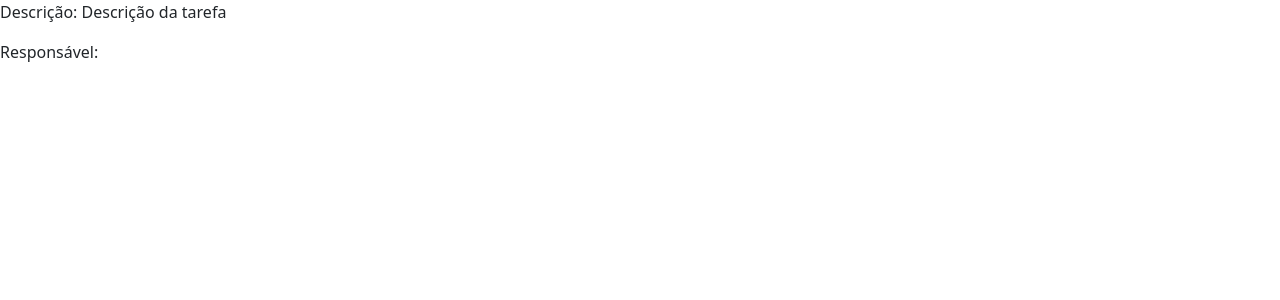
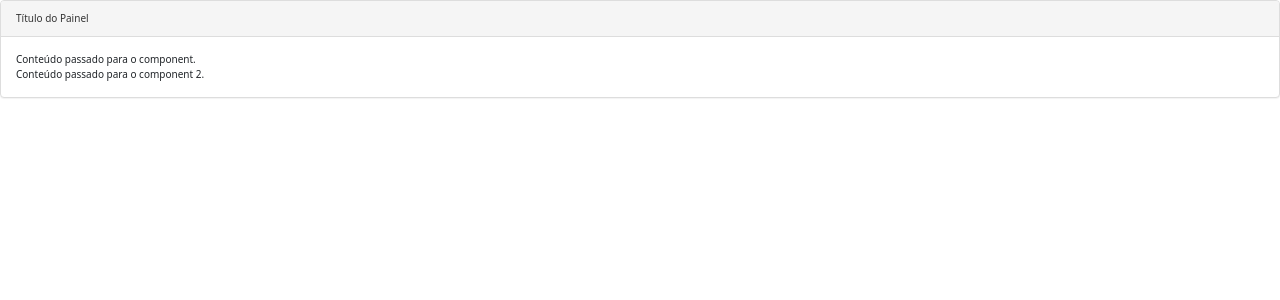
Before and after one commit to WellingtonIdeao/angular-course, an Angular app: page / in a window 1280 px wide. Shown: the top 300 px of the page. Built offline with nearby package versions, Linux system fonts and the light colour scheme.

Commit message:
ng-content similar a diretiva block do django template language

```diff
--- a/src/app/app.component.html
+++ b/src/app/app.component.html
@@ -6,5 +6,10 @@
 <app-diretiva-ngfor></app-diretiva-ngfor>
 <app-diretiva-ngswitch></app-diretiva-ngswitch>
 <app-diretiva-ngclass></app-diretiva-ngclass>
-<app-diretiva-ngstyle></app-diretiva-ngstyle>-->
-<app-operador-elvis></app-operador-elvis>
+<app-diretiva-ngstyle></app-diretiva-ngstyle>
+<app-operador-elvis></app-operador-elvis> -->
+<app-exemplo-ngcontent>
+    <div class="titulo">Título do Painel</div>
+    <div class="corpo">Conteúdo passado para o component.</div>
+    <div class="corpo">Conteúdo passado para o component 2.</div>
+</app-exemplo-ngcontent>
--- a/src/app/app.module.ts
+++ b/src/app/app.module.ts
@@ -20,6 +20,7 @@ import { DiretivaNgclassComponent } from './diretiva-ngclass/diretiva-ngclass.co
 import { DiretivaNgstyleComponent } from './diretiva-ngstyle/diretiva-ngstyle.component';
 import { FormsModule } from '@angular/forms';
 import { OperadorElvisComponent } from './operador-elvis/operador-elvis.component';
+import { ExemploNgcontentComponent } from './exemplo-ngcontent/exemplo-ngcontent.component';
 
 
 @NgModule({
@@ -37,6 +38,7 @@ import { OperadorElvisComponent } from './operador-elvis/operador-elvis.componen
     DiretivaNgclassComponent,
     DiretivaNgstyleComponent,
     OperadorElvisComponent,
+    ExemploNgcontentComponent,
   ],
   imports: [
     BrowserModule,
--- /dev/null
+++ b/src/app/exemplo-ngcontent/exemplo-ngcontent.component.html
@@ -0,0 +1,9 @@
+<div class="panel panel-default">
+    <div class="panel-heading">
+        <ng-content select=".titulo"></ng-content>
+    </div>
+    <div class="panel-body">
+        <!--outra forma de fazer select='.corpo'-->
+      <ng-content .corpo></ng-content>
+    </div>
+  </div>
--- /dev/null
+++ b/src/app/exemplo-ngcontent/exemplo-ngcontent.component.ts
@@ -0,0 +1,15 @@
+import { Component, OnInit } from '@angular/core';
+
+@Component({
+  selector: 'app-exemplo-ngcontent',
+  templateUrl: './exemplo-ngcontent.component.html',
+  styleUrls: ['./exemplo-ngcontent.component.css']
+})
+export class ExemploNgcontentComponent implements OnInit {
+
+  constructor() { }
+
+  ngOnInit(): void {
+  }
+
+}
--- a/src/index.html
+++ b/src/index.html
@@ -7,6 +7,8 @@
   <meta name="viewport" content="width=device-width, initial-scale=1">
   <link rel="icon" type="image/x-icon" href="favicon.ico">
 
+  <!-- Bootstrap 3.3.7-->
+<link rel="stylesheet" href="https://cdn.jsdelivr.net/npm/bootstrap@3.3.7/dist/css/bootstrap.min.css" integrity="sha384-BVYiiSIFeK1dGmJRAkycuHAHRg32OmUcww7on3RYdg4Va+PmSTsz/K68vbdEjh4u" crossorigin="anonymous">
   <!--Bootstrap icons-->
   <link rel="stylesheet" href="https://cdn.jsdelivr.net/npm/bootstrap-icons@1.9.1/font/bootstrap-icons.css">
   <!-- CSS only -->
```
Also changed, not shown: src/app/exemplo-ngcontent/exemplo-ngcontent.component.css (added), 1 other file (tests, documents, lock files or other folders).
